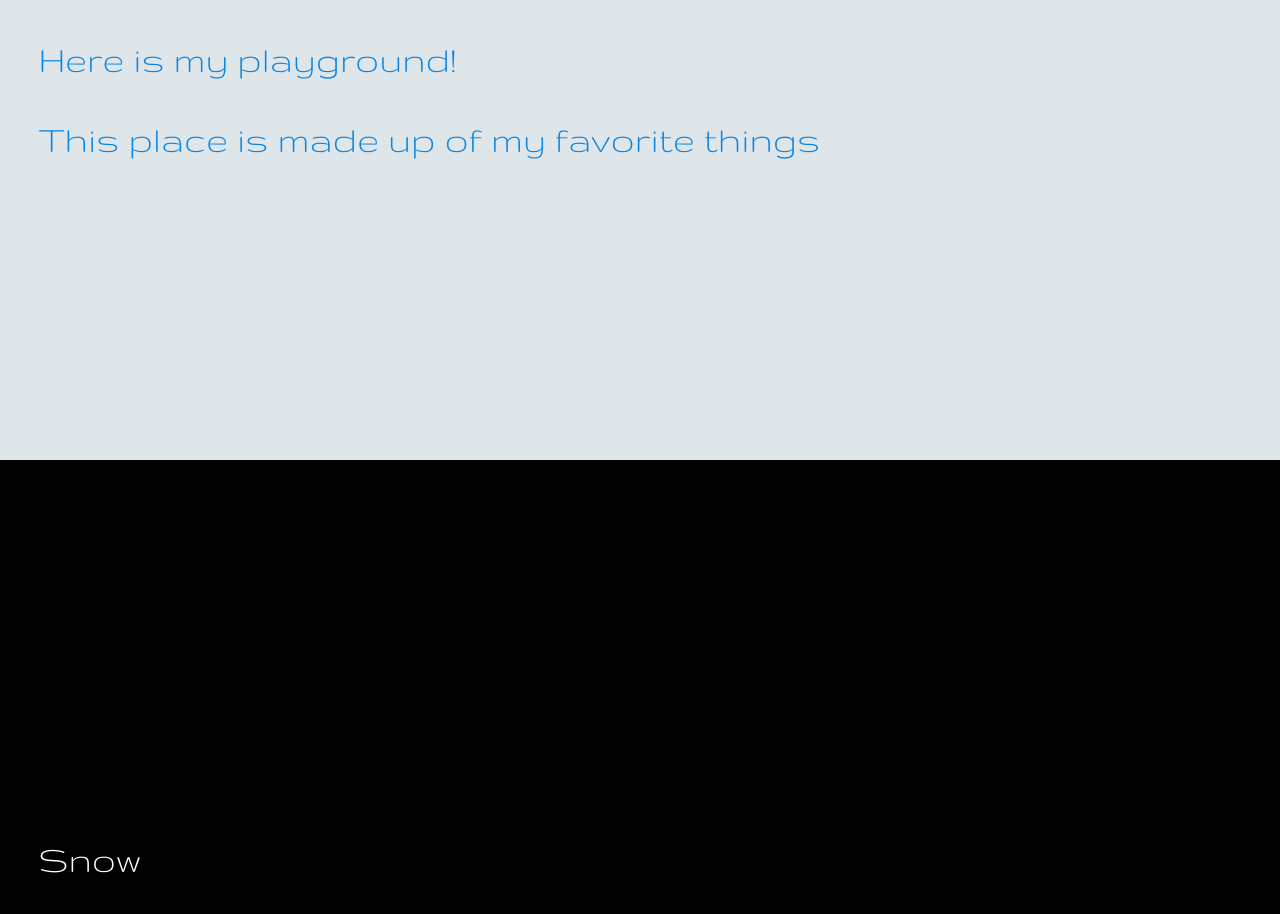
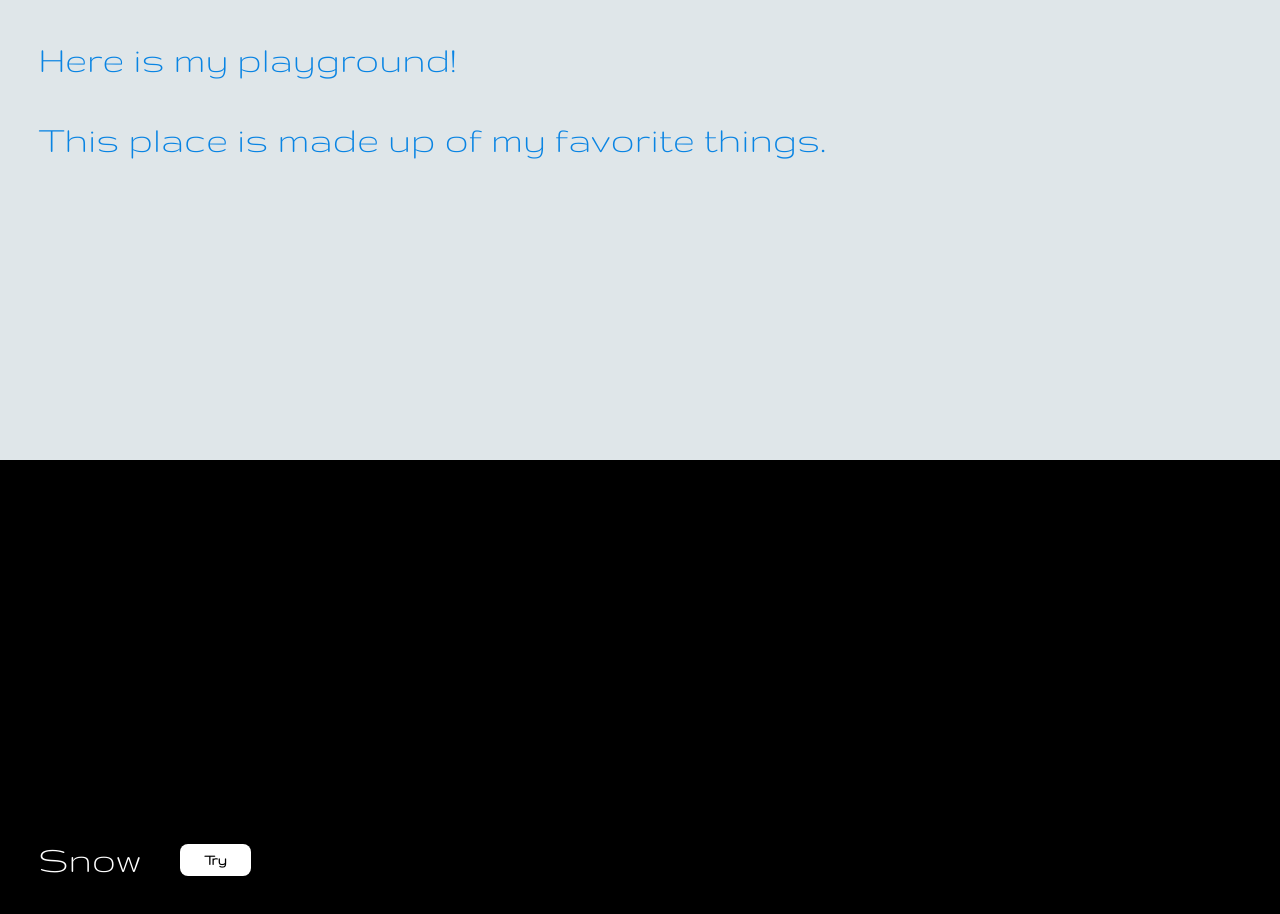
Before and after one commit to HBSPS/Playground, a React (Create React App) app: page / in a window 1280 px wide. Shown: the part 340-1254 px from the top of the page. Built offline with nearby package versions, Linux system fonts and the light colour scheme.

Commit message:
:sparkles: [FEAT] 홈 화면에서 세부 페이지로 이동하는 버튼 추가

```diff
--- a/src/Routes/Home.tsx
+++ b/src/Routes/Home.tsx
@@ -1,4 +1,5 @@
 import styled from 'styled-components';
+import { Link } from 'react-router-dom';
 
 const BackGround = styled.div`
   width: 100vw;
@@ -22,6 +23,18 @@ const Text = styled.p`
   margin-top: 5vh;
 `;
 
+const StyledLink = styled(Link)`
+  font-family: 'GruppoRegular';
+  padding: 1vh 3vh;
+  margin-left: 3vw;
+  border-radius: 1vh;
+  text-decoration: none;
+  font-size: 2vh;
+  color: black;
+  font-weight: bold;
+  background-color: white;
+`;
+
 function Home() {
   return (
     <>
@@ -30,11 +43,12 @@ function Home() {
           <div>
             <Text>Welcome!</Text>
             <Text>Here is my playground!</Text>
-            <Text>This place is made up of my favorite things</Text>
+            <Text>This place is made up of my favorite things.</Text>
           </div>
         </BackGround>
         <BackGround style={{ background: 'black' }}>
           <Text style={{ color: 'white' }}>Snow</Text>
+          <StyledLink to={'/snow'}>Try</StyledLink>
         </BackGround>
       </Wrapper>
     </>
```
